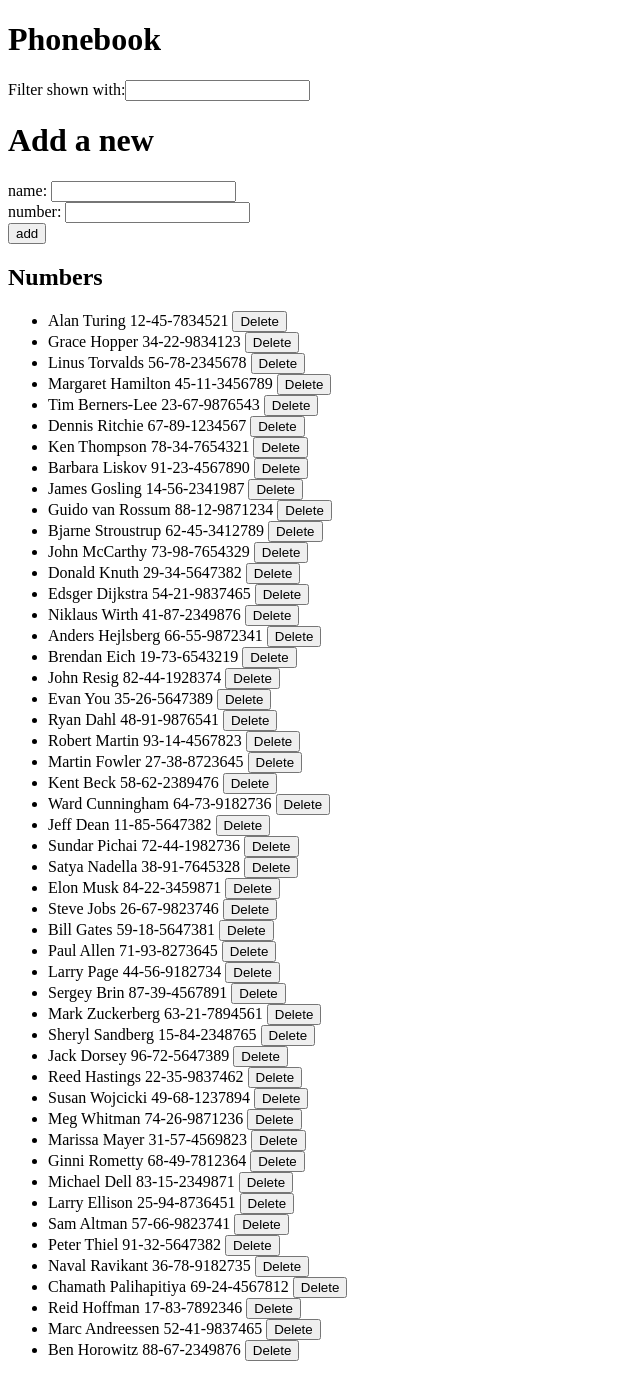
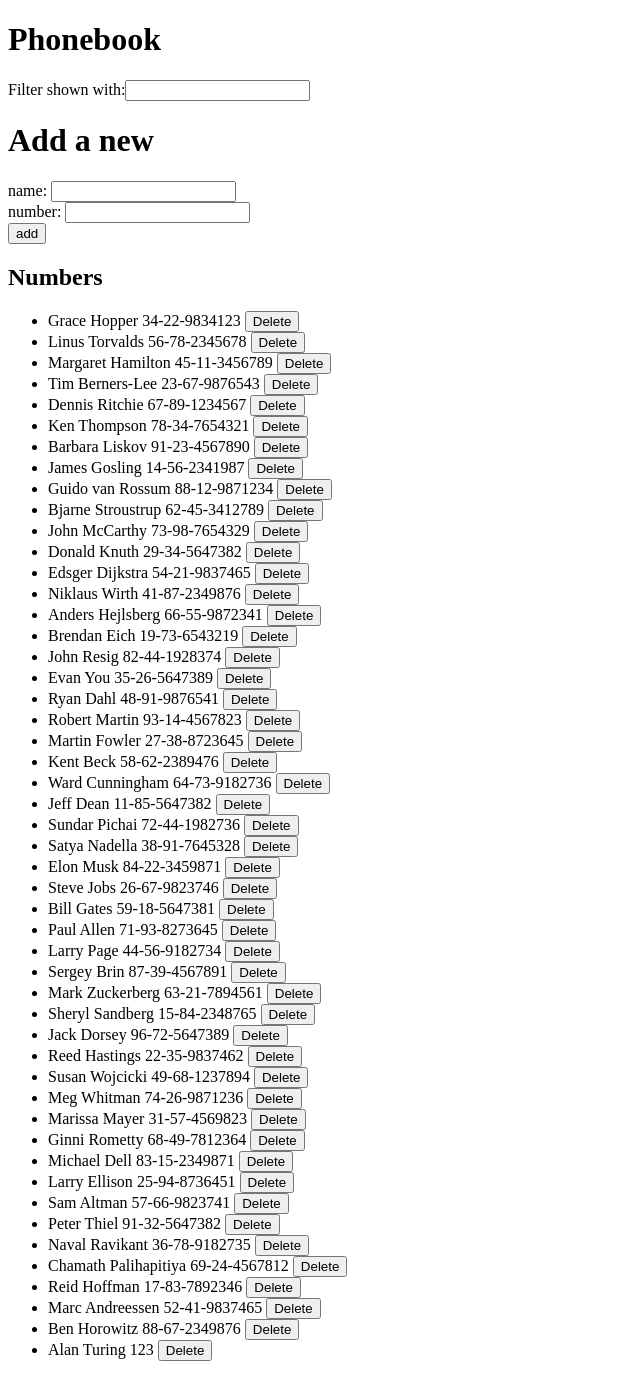
Before and after one commit to Evelyn-PA/Full-Stack-Open, a React (Vite) app in the folder part2/phonebook/: page / in a window 1280 px wide. Shown: the whole page, without its empty margins (0-640 px from the left). Built offline with nearby package versions, Linux system fonts and the light colour scheme; data requests are answered from the project's data file.

Commit message:
Feat: Done task 2.15

```diff
--- a/part2/phonebook/db.json
+++ b/part2/phonebook/db.json
@@ -1,58 +1,254 @@
 {
   "persons": [
-    { "name": "Alan Turing", "number": "12-45-7834521", "id": "1" },
-    { "name": "Grace Hopper", "number": "34-22-9834123", "id": "2" },
-    { "name": "Linus Torvalds", "number": "56-78-2345678", "id": "3" },
-    { "name": "Margaret Hamilton", "number": "45-11-3456789", "id": "4" },
-    { "name": "Tim Berners-Lee", "number": "23-67-9876543", "id": "5" },
-    { "name": "Dennis Ritchie", "number": "67-89-1234567", "id": "6" },
-    { "name": "Ken Thompson", "number": "78-34-7654321", "id": "7" },
-    { "name": "Barbara Liskov", "number": "91-23-4567890", "id": "8" },
-    { "name": "James Gosling", "number": "14-56-2341987", "id": "9" },
-    { "name": "Guido van Rossum", "number": "88-12-9871234", "id": "10" },
-
-    { "name": "Bjarne Stroustrup", "number": "62-45-3412789", "id": "11" },
-    { "name": "John McCarthy", "number": "73-98-7654329", "id": "12" },
-    { "name": "Donald Knuth", "number": "29-34-5647382", "id": "13" },
-    { "name": "Edsger Dijkstra", "number": "54-21-9837465", "id": "14" },
-    { "name": "Niklaus Wirth", "number": "41-87-2349876", "id": "15" },
-    { "name": "Anders Hejlsberg", "number": "66-55-9872341", "id": "16" },
-    { "name": "Brendan Eich", "number": "19-73-6543219", "id": "17" },
-    { "name": "John Resig", "number": "82-44-1928374", "id": "18" },
-    { "name": "Evan You", "number": "35-26-5647389", "id": "19" },
-    { "name": "Ryan Dahl", "number": "48-91-9876541", "id": "20" },
-
-    { "name": "Robert Martin", "number": "93-14-4567823", "id": "21" },
-    { "name": "Martin Fowler", "number": "27-38-8723645", "id": "22" },
-    { "name": "Kent Beck", "number": "58-62-2389476", "id": "23" },
-    { "name": "Ward Cunningham", "number": "64-73-9182736", "id": "24" },
-    { "name": "Jeff Dean", "number": "11-85-5647382", "id": "25" },
-    { "name": "Sundar Pichai", "number": "72-44-1982736", "id": "26" },
-    { "name": "Satya Nadella", "number": "38-91-7645328", "id": "27" },
-    { "name": "Elon Musk", "number": "84-22-3459871", "id": "28" },
-    { "name": "Steve Jobs", "number": "26-67-9823746", "id": "29" },
-    { "name": "Bill Gates", "number": "59-18-5647381", "id": "30" },
-
-    { "name": "Paul Allen", "number": "71-93-8273645", "id": "31" },
-    { "name": "Larry Page", "number": "44-56-9182734", "id": "32" },
-    { "name": "Sergey Brin", "number": "87-39-4567891", "id": "33" },
-    { "name": "Mark Zuckerberg", "number": "63-21-7894561", "id": "34" },
-    { "name": "Sheryl Sandberg", "number": "15-84-2348765", "id": "35" },
-    { "name": "Jack Dorsey", "number": "96-72-5647389", "id": "36" },
-    { "name": "Reed Hastings", "number": "22-35-9837462", "id": "37" },
-    { "name": "Susan Wojcicki", "number": "49-68-1237894", "id": "38" },
-    { "name": "Meg Whitman", "number": "74-26-9871236", "id": "39" },
-    { "name": "Marissa Mayer", "number": "31-57-4569823", "id": "40" },
-
-    { "name": "Ginni Rometty", "number": "68-49-7812364", "id": "41" },
-    { "name": "Michael Dell", "number": "83-15-2349871", "id": "42" },
-    { "name": "Larry Ellison", "number": "25-94-8736451", "id": "43" },
-    { "name": "Sam Altman", "number": "57-66-9823741", "id": "44" },
-    { "name": "Peter Thiel", "number": "91-32-5647382", "id": "45" },
-    { "name": "Naval Ravikant", "number": "36-78-9182735", "id": "46" },
-    { "name": "Chamath Palihapitiya", "number": "69-24-4567812", "id": "47" },
-    { "name": "Reid Hoffman", "number": "17-83-7892346", "id": "48" },
-    { "name": "Marc Andreessen", "number": "52-41-9837465", "id": "49" },
-    { "name": "Ben Horowitz", "number": "88-67-2349876", "id": "50" }
+    {
+      "name": "Grace Hopper",
+      "number": "34-22-9834123",
+      "id": "2"
+    },
+    {
+      "name": "Linus Torvalds",
+      "number": "56-78-2345678",
+      "id": "3"
+    },
+    {
+      "name": "Margaret Hamilton",
+      "number": "45-11-3456789",
+      "id": "4"
+    },
+    {
+      "name": "Tim Berners-Lee",
+      "number": "23-67-9876543",
+      "id": "5"
+    },
+    {
+      "name": "Dennis Ritchie",
+      "number": "67-89-1234567",
+      "id": "6"
+    },
+    {
+      "name": "Ken Thompson",
+      "number": "78-34-7654321",
+      "id": "7"
+    },
+    {
+      "name": "Barbara Liskov",
+      "number": "91-23-4567890",
+      "id": "8"
+    },
+    {
+      "name": "James Gosling",
+      "number": "14-56-2341987",
+      "id": "9"
+    },
+    {
+      "name": "Guido van Rossum",
+      "number": "88-12-9871234",
+      "id": "10"
+    },
+    {
+      "name": "Bjarne Stroustrup",
+      "number": "62-45-3412789",
+      "id": "11"
+    },
+    {
+      "name": "John McCarthy",
+      "number": "73-98-7654329",
+      "id": "12"
+    },
+    {
+      "name": "Donald Knuth",
+      "number": "29-34-5647382",
+      "id": "13"
+    },
+    {
+      "name": "Edsger Dijkstra",
+      "number": "54-21-9837465",
+      "id": "14"
+    },
+    {
+      "name": "Niklaus Wirth",
+      "number": "41-87-2349876",
+      "id": "15"
+    },
+    {
+      "name": "Anders Hejlsberg",
+      "number": "66-55-9872341",
+      "id": "16"
+    },
+    {
+      "name": "Brendan Eich",
+      "number": "19-73-6543219",
+      "id": "17"
+    },
+    {
+      "name": "John Resig",
+      "number": "82-44-1928374",
+      "id": "18"
+    },
+    {
+      "name": "Evan You",
+      "number": "35-26-5647389",
+      "id": "19"
+    },
+    {
+      "name": "Ryan Dahl",
+      "number": "48-91-9876541",
+      "id": "20"
+    },
+    {
+      "name": "Robert Martin",
+      "number": "93-14-4567823",
+      "id": "21"
+    },
+    {
+      "name": "Martin Fowler",
+      "number": "27-38-8723645",
+      "id": "22"
+    },
+    {
+      "name": "Kent Beck",
+      "number": "58-62-2389476",
+      "id": "23"
+    },
+    {
+      "name": "Ward Cunningham",
+      "number": "64-73-9182736",
+      "id": "24"
+    },
+    {
+      "name": "Jeff Dean",
+      "number": "11-85-5647382",
+      "id": "25"
+    },
+    {
+      "name": "Sundar Pichai",
+      "number": "72-44-1982736",
+      "id": "26"
+    },
+    {
+      "name": "Satya Nadella",
+      "number": "38-91-7645328",
+      "id": "27"
+    },
+    {
+      "name": "Elon Musk",
+      "number": "84-22-3459871",
+      "id": "28"
+    },
+    {
+      "name": "Steve Jobs",
+      "number": "26-67-9823746",
+      "id": "29"
+    },
+    {
+      "name": "Bill Gates",
+      "number": "59-18-5647381",
+      "id": "30"
+    },
+    {
+      "name": "Paul Allen",
+      "number": "71-93-8273645",
+      "id": "31"
+    },
+    {
+      "name": "Larry Page",
+      "number": "44-56-9182734",
+      "id": "32"
+    },
+    {
+      "name": "Sergey Brin",
+      "number": "87-39-4567891",
+      "id": "33"
+    },
+    {
+      "name": "Mark Zuckerberg",
+      "number": "63-21-7894561",
+      "id": "34"
+    },
+    {
+      "name": "Sheryl Sandberg",
+      "number": "15-84-2348765",
+      "id": "35"
+    },
+    {
+      "name": "Jack Dorsey",
+      "number": "96-72-5647389",
+      "id": "36"
+    },
+    {
+      "name": "Reed Hastings",
+      "number": "22-35-9837462",
+      "id": "37"
+    },
+    {
+      "name": "Susan Wojcicki",
+      "number": "49-68-1237894",
+      "id": "38"
+    },
+    {
+      "name": "Meg Whitman",
+      "number": "74-26-9871236",
+      "id": "39"
+    },
+    {
+      "name": "Marissa Mayer",
+      "number": "31-57-4569823",
+      "id": "40"
+    },
+    {
+      "name": "Ginni Rometty",
+      "number": "68-49-7812364",
+      "id": "41"
+    },
+    {
+      "name": "Michael Dell",
+      "number": "83-15-2349871",
+      "id": "42"
+    },
+    {
+      "name": "Larry Ellison",
+      "number": "25-94-8736451",
+      "id": "43"
+    },
+    {
+      "name": "Sam Altman",
+      "number": "57-66-9823741",
+      "id": "44"
+    },
+    {
+      "name": "Peter Thiel",
+      "number": "91-32-5647382",
+      "id": "45"
+    },
+    {
+      "name": "Naval Ravikant",
+      "number": "36-78-9182735",
+      "id": "46"
+    },
+    {
+      "name": "Chamath Palihapitiya",
+      "number": "69-24-4567812",
+      "id": "47"
+    },
+    {
+      "name": "Reid Hoffman",
+      "number": "17-83-7892346",
+      "id": "48"
+    },
+    {
+      "name": "Marc Andreessen",
+      "number": "52-41-9837465",
+      "id": "49"
+    },
+    {
+      "name": "Ben Horowitz",
+      "number": "88-67-2349876",
+      "id": "50"
+    },
+    {
+      "name": "Alan Turing",
+      "number": "123",
+      "id": "82XiZcq"
+    }
   ]
 }
--- a/part2/phonebook/src/App.jsx
+++ b/part2/phonebook/src/App.jsx
@@ -29,11 +29,27 @@
   const onFilterChange = (e) => setFilterPerson(e.target.value)
 
   const addPerson = (event) => {
+    const existingPerson = persons.find(person => person.name.trim() === newName)
     event.preventDefault()
-    if (persons.some(person => person.name.trim() === newName)) {
-      window.alert(`${newName} is already added to phonebook`)
-      return
+    const updateData = (id, updatedPerson) => {
+      personService
+        .changeData(id, updatedPerson)
+        .then(()=>setPersons(prev=>prev.map(p => p.id === id ? updatedPerson : p)))
     }
+    if (existingPerson) {
+      // window.alert(`${newName} is already added to phonebook`)
+      if (confirm(`${newName} is already added to phonebook, replace the old number with a new one?`)) {
+        const updatedPerson = {
+          ...existingPerson,
+          number: newPhone
+        }
+        updateData(existingPerson.id, updatedPerson)
+      }
+      //get the number user type => print windown confirm & put the data (BE) then change to new number:
+    }
+
+    //Person not exist => Create new person object
+    else {
       const newPerson = { name: newName, number: newPhone }
       personService
         .addData(newPerson)
@@ -42,7 +58,7 @@
           setNewName("")
           setNewPhone("")
         })
-
+    }
   }
 
   return (
--- a/part2/phonebook/src/services/person.js
+++ b/part2/phonebook/src/services/person.js
@@ -13,12 +13,20 @@
     return request.then(response => response.data)
 }
 
+//Delete data
 const deleteData = id => {
     const request = axios.delete(`${baseURL}/${id}`)
-    return request.then(response =>response.data)
+    return request.then(response => response.data)
+}
+
+//Change or Update data
+const changeData = (id, updatedPerson) => {
+    const request = axios.put(`${baseURL}/${id}`, updatedPerson)
+    return request.then(response => response.data)
 }
 export default {
     getAll: getAll,
     addData: addData,
-    deleteData: deleteData
+    deleteData: deleteData,
+    changeData: changeData
 }
```
Lines whose indentation alone changed are shown as unchanged.
